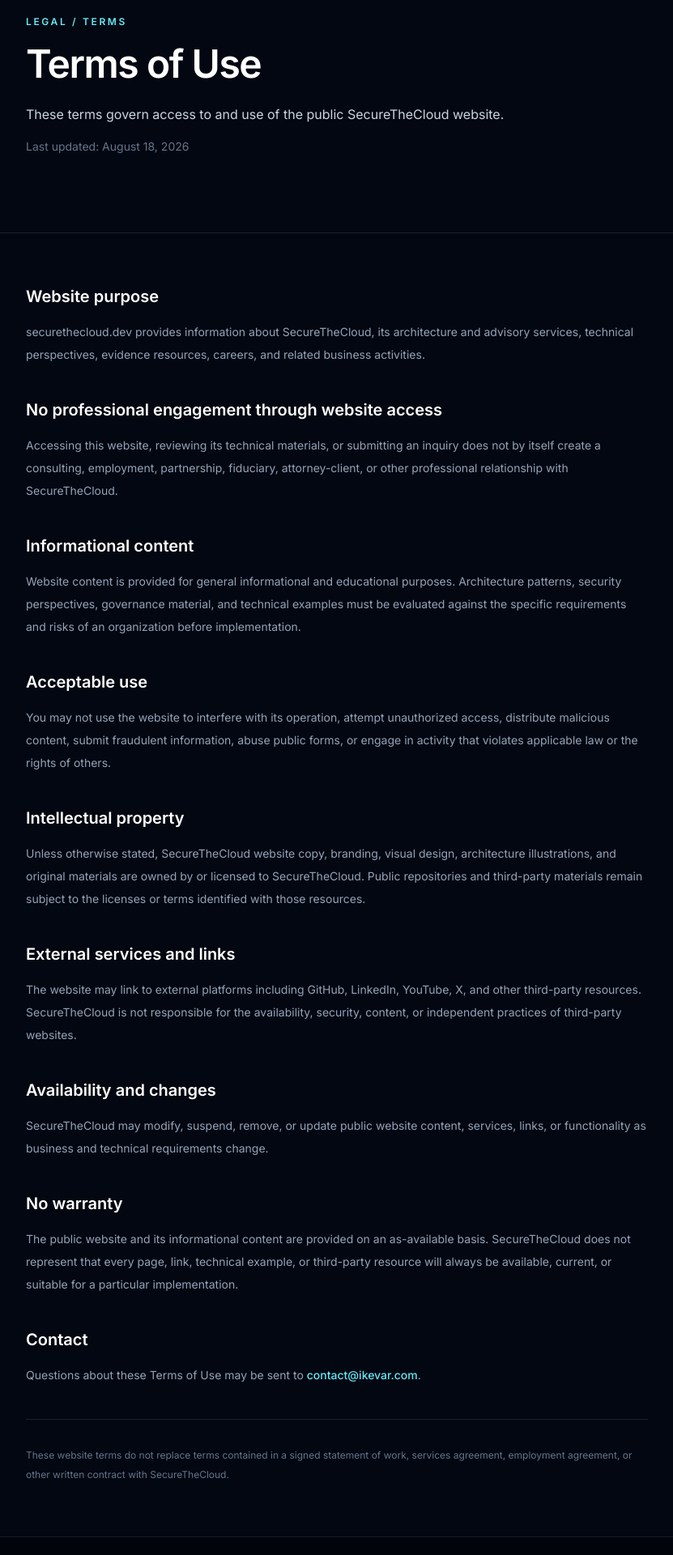
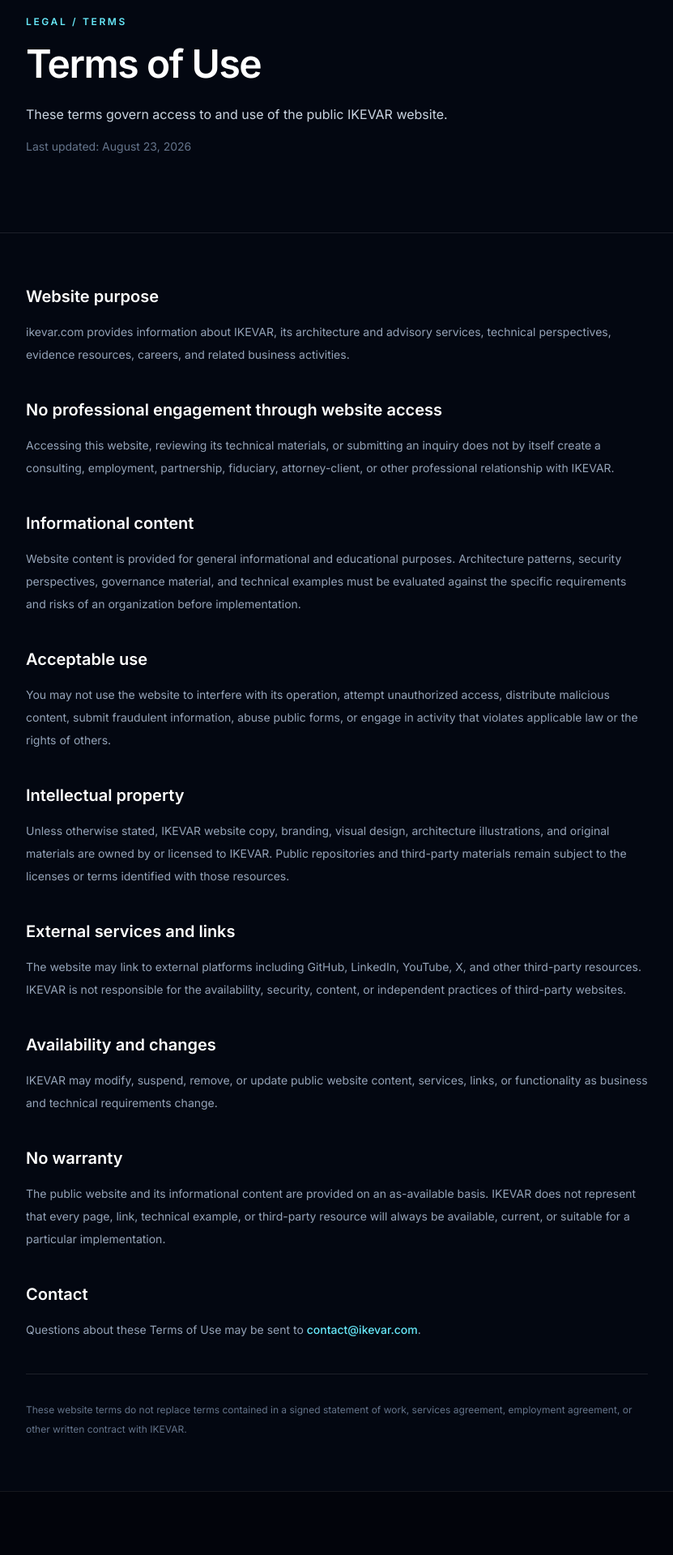
Before and after one commit to S3curethecloud/stc-marketing-site, a Next.js app: page /terms in a window 1280 px wide. Shown: the part 180-2100 px from the top of the page at 81% size, without its empty margins (40-871 px from the left). Built offline with nearby package versions, Linux system fonts and the light colour scheme.

Commit message:
brand: migrate legal surfaces to IKEVAR

```diff
--- a/app/cookies/page.tsx
+++ b/app/cookies/page.tsx
@@ -6,7 +6,7 @@ import { siteConfig } from "@/content/site";
 export const metadata = buildPageMetadata({
   title: "Cookie Policy",
   description:
-    "Information about cookies and similar browser technologies on securethecloud.dev.",
+    "Information about cookies and similar browser technologies on ikevar.com.",
   path: "/cookies",
 });
 
@@ -26,11 +26,11 @@ export default function CookiePolicyPage() {
 
             <p className="mt-6 text-base leading-7 text-slate-300">
               This policy explains the current use of cookies and similar
-              browser technologies on securethecloud.dev.
+              browser technologies on ikevar.com.
             </p>
 
             <p className="mt-4 text-sm text-slate-500">
-              Last updated: August 18, 2026
+              Last updated: August 23, 2026
             </p>
           </div>
         </Container>
@@ -44,7 +44,7 @@ export default function CookiePolicyPage() {
                 Current website posture
               </h2>
               <p className="mt-4">
-                SecureTheCloud does not currently describe or intentionally
+                IKEVAR does not currently describe or intentionally
                 operate the public website as an advertising-tracking or
                 behavioral-profiling platform.
               </p>
@@ -72,10 +72,10 @@ export default function CookiePolicyPage() {
                 Third-party destinations
               </h2>
               <p className="mt-4">
-                When you leave securethecloud.dev for services such as LinkedIn,
+                When you leave ikevar.com for services such as LinkedIn,
                 YouTube, X, GitHub, or another third-party site, that provider
                 may use cookies or similar technologies under its own policies.
-                SecureTheCloud does not control those third-party technologies.
+                IKEVAR does not control those third-party technologies.
               </p>
             </section>
 
@@ -108,7 +108,7 @@ export default function CookiePolicyPage() {
                 Future changes
               </h2>
               <p className="mt-4">
-                If SecureTheCloud later introduces analytics, consent
+                If IKEVAR later introduces analytics, consent
                 management, advertising technology, or other non-essential
                 tracking mechanisms, this policy should be updated to describe
                 those technologies and any applicable choices before relying on
--- a/app/privacy/page.tsx
+++ b/app/privacy/page.tsx
@@ -6,7 +6,7 @@ import { siteConfig } from "@/content/site";
 export const metadata = buildPageMetadata({
   title: "Privacy Policy",
   description:
-    "How SecureTheCloud handles information submitted through securethecloud.dev and related website interactions.",
+    "How IKEVAR handles information submitted through ikevar.com and related website interactions.",
   path: "/privacy",
 });
 
@@ -25,13 +25,13 @@ export default function PrivacyPolicyPage() {
             </h1>
 
             <p className="mt-6 text-base leading-7 text-slate-300">
-              This policy explains how SecureTheCloud handles information
-              submitted through securethecloud.dev and related website
+              This policy explains how IKEVAR handles information
+              submitted through ikevar.com and related website
               interactions.
             </p>
 
             <p className="mt-4 text-sm text-slate-500">
-              Last updated: August 18, 2026
+              Last updated: August 23, 2026
             </p>
           </div>
         </Container>
@@ -45,7 +45,7 @@ export default function PrivacyPolicyPage() {
                 Information you provide
               </h2>
               <p className="mt-4">
-                SecureTheCloud may receive information you choose to provide
+                IKEVAR may receive information you choose to provide
                 through consultation, recruiting, or other contact forms. This
                 may include your name, business email address, company, role,
                 project context, consultation interests, timeline, and other
@@ -61,7 +61,7 @@ export default function PrivacyPolicyPage() {
                 Consultation requests submitted through this website are
                 processed using Formspree, a third-party form-processing
                 service. Information entered into the consultation form is
-                transmitted to that service so SecureTheCloud can receive and
+                transmitted to that service so IKEVAR can receive and
                 respond to the request.
               </p>
             </section>
@@ -116,7 +116,7 @@ export default function PrivacyPolicyPage() {
               <p className="mt-4">
                 The website may link to third-party services such as Formspree,
                 LinkedIn, YouTube, X, and GitHub. Those services operate under
-                their own privacy practices and terms. SecureTheCloud does not
+                their own privacy practices and terms. IKEVAR does not
                 control their independent processing activities.
               </p>
             </section>
@@ -143,7 +143,7 @@ export default function PrivacyPolicyPage() {
                 Data retention
               </h2>
               <p className="mt-4">
-                SecureTheCloud aims to retain submitted information only for as
+                IKEVAR aims to retain submitted information only for as
                 long as reasonably necessary for the business purpose for which
                 it was provided, operational follow-up, security, or applicable
                 recordkeeping requirements.
--- a/app/terms/page.tsx
+++ b/app/terms/page.tsx
@@ -5,7 +5,7 @@ import { siteConfig } from "@/content/site";
 export const metadata = buildPageMetadata({
   title: "Terms of Use",
   description:
-    "Terms governing access to and use of the SecureTheCloud public website.",
+    "Terms governing access to and use of the IKEVAR public website.",
   path: "/terms",
 });
 
@@ -25,11 +25,11 @@ export default function TermsOfUsePage() {
 
             <p className="mt-6 text-base leading-7 text-slate-300">
               These terms govern access to and use of the public
-              SecureTheCloud website.
+              IKEVAR website.
             </p>
 
             <p className="mt-4 text-sm text-slate-500">
-              Last updated: August 18, 2026
+              Last updated: August 23, 2026
             </p>
           </div>
         </Container>
@@ -43,7 +43,7 @@ export default function TermsOfUsePage() {
                 Website purpose
               </h2>
               <p className="mt-4">
-                securethecloud.dev provides information about SecureTheCloud,
+                ikevar.com provides information about IKEVAR,
                 its architecture and advisory services, technical perspectives,
                 evidence resources, careers, and related business activities.
               </p>
@@ -57,7 +57,7 @@ export default function TermsOfUsePage() {
                 Accessing this website, reviewing its technical materials, or
                 submitting an inquiry does not by itself create a consulting,
                 employment, partnership, fiduciary, attorney-client, or other
-                professional relationship with SecureTheCloud.
+                professional relationship with IKEVAR.
               </p>
             </section>
 
@@ -91,9 +91,9 @@ export default function TermsOfUsePage() {
                 Intellectual property
               </h2>
               <p className="mt-4">
-                Unless otherwise stated, SecureTheCloud website copy, branding,
+                Unless otherwise stated, IKEVAR website copy, branding,
                 visual design, architecture illustrations, and original
-                materials are owned by or licensed to SecureTheCloud. Public
+                materials are owned by or licensed to IKEVAR. Public
                 repositories and third-party materials remain subject to the
                 licenses or terms identified with those resources.
               </p>
@@ -106,7 +106,7 @@ export default function TermsOfUsePage() {
               <p className="mt-4">
                 The website may link to external platforms including GitHub,
                 LinkedIn, YouTube, X, and other third-party resources.
-                SecureTheCloud is not responsible for the availability,
+                IKEVAR is not responsible for the availability,
                 security, content, or independent practices of third-party
                 websites.
               </p>
@@ -117,7 +117,7 @@ export default function TermsOfUsePage() {
                 Availability and changes
               </h2>
               <p className="mt-4">
-                SecureTheCloud may modify, suspend, remove, or update public
+                IKEVAR may modify, suspend, remove, or update public
                 website content, services, links, or functionality as business
                 and technical requirements change.
               </p>
@@ -129,7 +129,7 @@ export default function TermsOfUsePage() {
               </h2>
               <p className="mt-4">
                 The public website and its informational content are provided
-                on an as-available basis. SecureTheCloud does not represent that
+                on an as-available basis. IKEVAR does not represent that
                 every page, link, technical example, or third-party resource
                 will always be available, current, or suitable for a particular
                 implementation.
@@ -155,7 +155,7 @@ export default function TermsOfUsePage() {
             <p className="border-t border-white/10 pt-8 text-xs leading-6 text-slate-500">
               These website terms do not replace terms contained in a signed
               statement of work, services agreement, employment agreement, or
-              other written contract with SecureTheCloud.
+              other written contract with IKEVAR.
             </p>
           </div>
         </Container>
```
Also changed, not shown: app/careers/privacy/page.tsx (+6 -6 lines).
